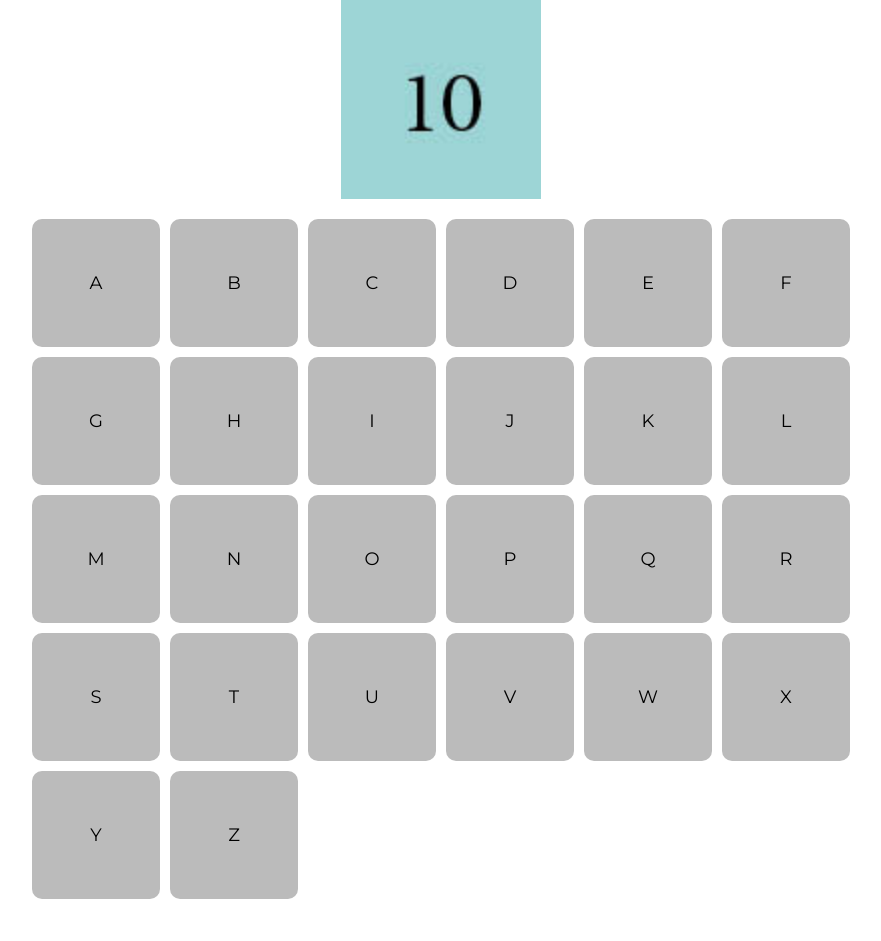
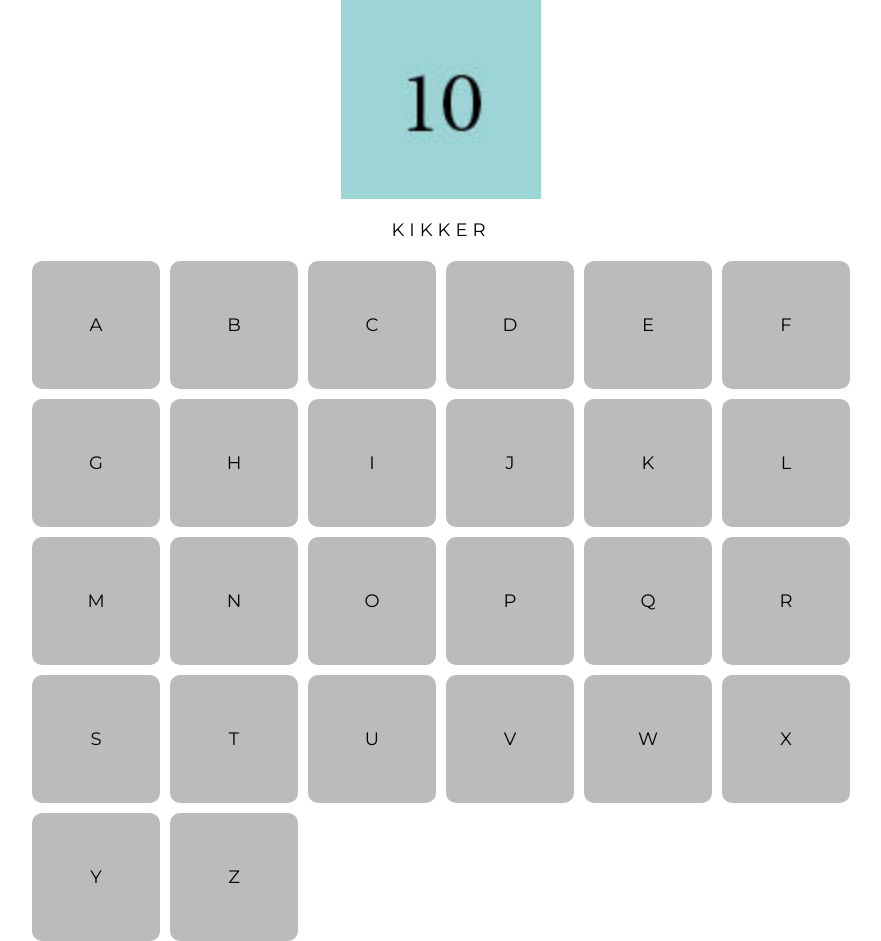
Before and after one commit to NoahNxT/NxTMan, a PHP site: page /game.php in a window 1280 px wide. Shown: the part 176-1117 px from the top of the page, without its empty margins (199-1080 px from the left). Before the commit the page ends 1075 px from the top, so only its background shows below. Run offline with PHP 8.4, Linux system fonts and the light colour scheme.

Commit message:
gridOutput aangemaakt

```diff
--- a/game.php
+++ b/game.php
@@ -5,7 +5,7 @@
   <meta name="viewport" content="width=device-width, initial-scale=1.0">
   <meta http-equiv="X-UA-Compatible" content="ie=edge">
   <link rel="stylesheet" href="style.css" />
-  <title>Hangman start</title>
+  <title>Hangman</title>
 </head>
 <body>
 
@@ -24,7 +24,12 @@
   </div>
 
   <div class="gridOutput">
-
+    <div class="guessedLetter">K</div>
+    <div class="guessedLetter">I</div>
+    <div class="guessedLetter">K</div>
+    <div class="guessedLetter">K</div>
+    <div class="guessedLetter">E</div>
+    <div class="guessedLetter">R</div>
   </div>
 
   <div class="gridInput">
@@ -55,7 +60,6 @@
     <button id="y" class="key">Y</button>
     <button id="z" class="key">Z</button>
   </div>
-
 </div>
 
 </body>
--- a/style.css
+++ b/style.css
@@ -26,6 +26,7 @@ h1 {
   font-size: 22px;
   margin: 0px 0px 20px 0px;
   text-align: center;
+  place-self: center;
 }
 
 .formContainer {
@@ -74,10 +75,18 @@ h1 {
   color: black;
   background-color: rgb(187, 187, 187);
   border-radius: 30px;
+  border: none;
+  outline: none;
   height: 44px;
   width: 60vw;
   padding: 5px 15px;
   font-size: 18px;
+  place-self: center;
+}
+
+.buttonMijnBeurt--Hoera:active,
+.buttonMijnBeurt--Boe:active {
+  background-color: rgb(128, 255, 206);
 }
 
 /* ----------game.php---------- */
@@ -85,7 +94,6 @@ h1 {
 /* hangman images */
 
 .hangmanImages {
-  /* display: inline-block; */
   position: relative;
   height: 200px;
   width: 200px;
@@ -135,7 +143,20 @@ h1 {
   z-index: 10;
 }
 
-/* keyboard */
+/* gridOutput (letters)*/
+
+.gridOutput {
+  display: flex;
+  flex-direction: row;
+  margin: 20px 0px 0px 0px;
+}
+
+.guessedLetter {
+  padding: 0px 5px 0px 0px;
+  font-size: 18px;
+}
+
+/* gridInput (keyboard) */
 
 .gridInput {
   display: grid;
```
